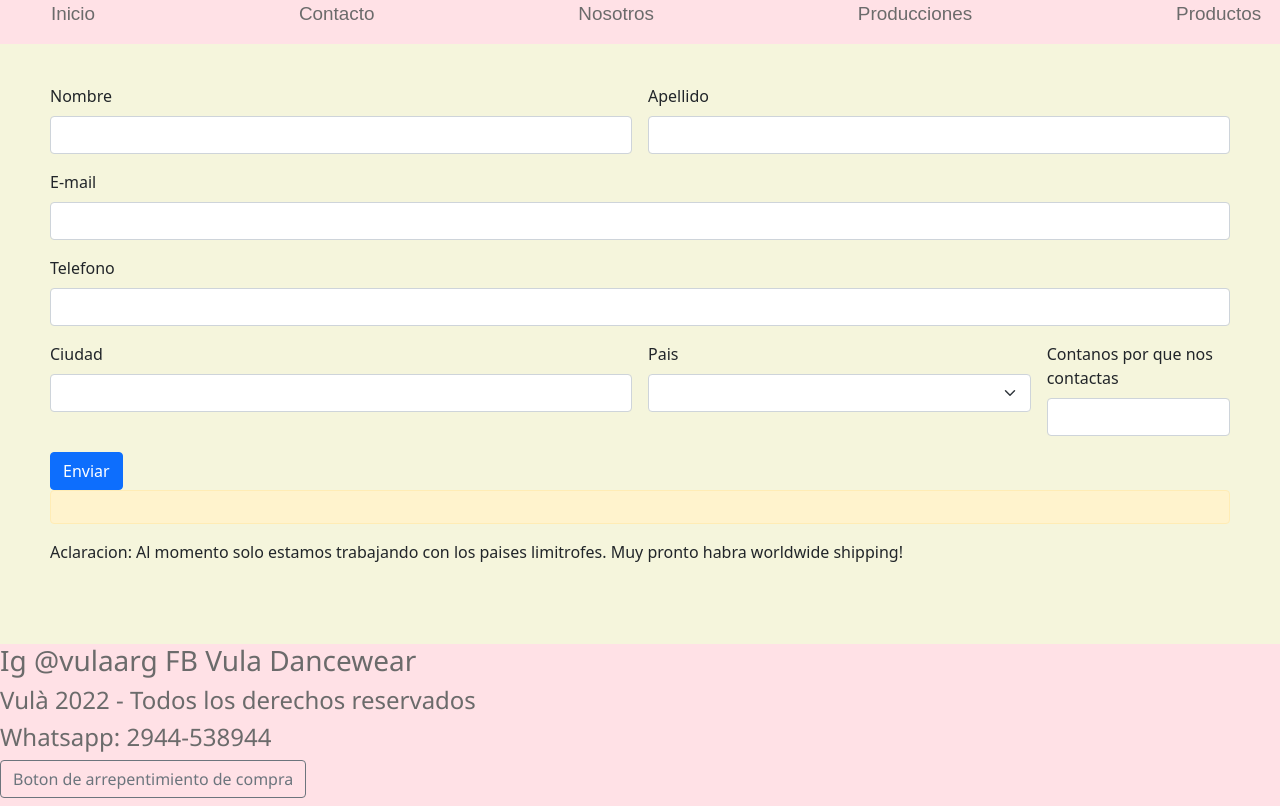
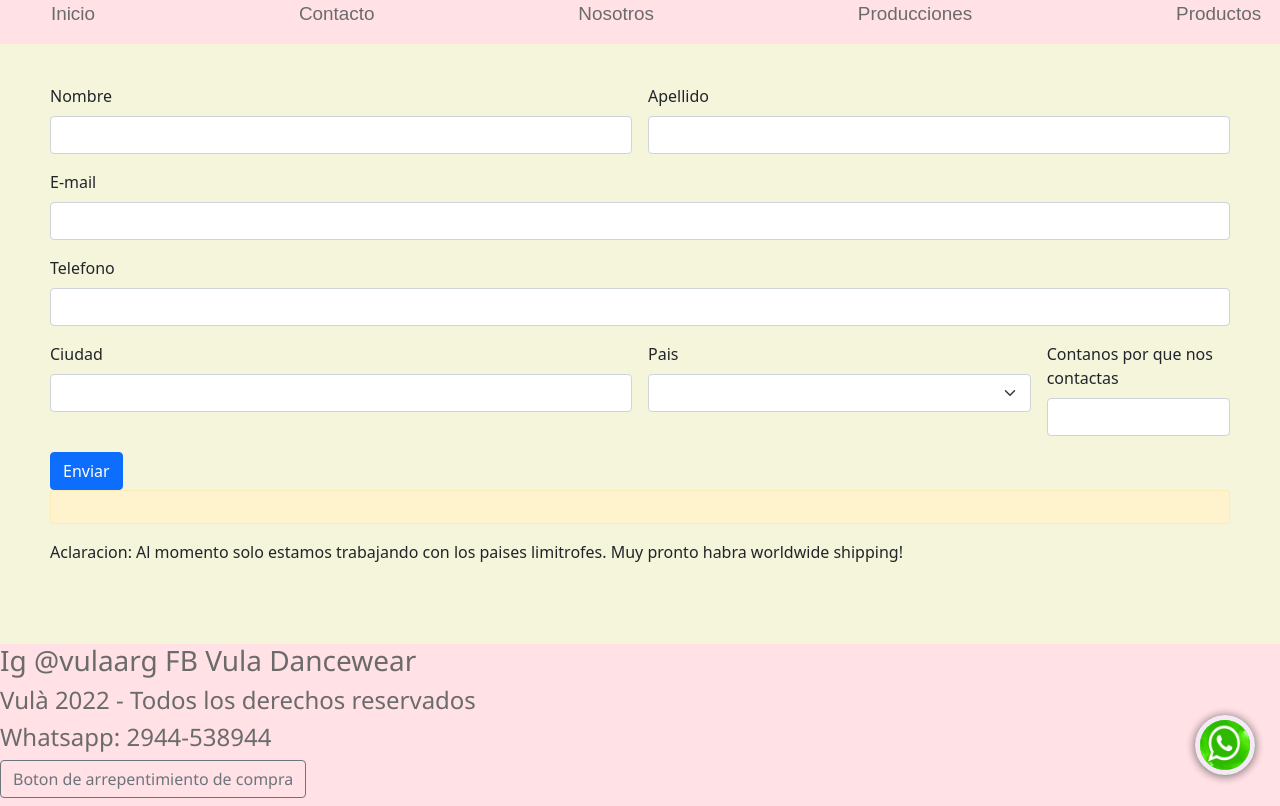
Before and after one commit to ErikaLonghi/proyectoVula, a plain HTML site: page secciones/contacto.html in a window 1280 px wide. Drawn offline with nearby package versions, Linux system fonts and the light colour scheme.

Commit message:
botonwpp

```diff
--- a/secciones/contacto.html
+++ b/secciones/contacto.html
@@ -5,7 +5,7 @@
     <meta http-equiv="X-UA-Compatible" content="IE=edge">
     <meta name="viewport" content="width=device-width, initial-scale=1.0">
     <link href="https://cdn.jsdelivr.net/npm/bootstrap@5.1.3/dist/css/bootstrap.min.css" rel="stylesheet" integrity="sha384-1BmE4kWBq78iYhFldvKuhfTAU6auU8tT94WrHftjDbrCEXSU1oBoqyl2QvZ6jIW3" crossorigin="anonymous">
-    <link rel="stylesheet" href="../estilos/style.css">
+    <link rel="stylesheet" href="../estilos/style2.css">
     <title>Document</title>
 </head>
     <body>
@@ -85,6 +85,15 @@
 
             </footer>
 
+            <section>
+              <div>
+                <a href="https://api.whatsapp.com/send?phone=+5492944538944" class="iconowpp" target="_blank">
+                  <img class="iconowpp" src="../img/wpp logo.jpg" alt="icono de whatsapp">
+              </a>
+              </div>
+            </section>
+
+
             <script src="https://cdn.jsdelivr.net/npm/bootstrap@5.1.3/dist/js/bootstrap.bundle.min.js" integrity="sha384-ka7Sk0Gln4gmtz2MlQnikT1wXgYsOg+OMhuP+IlRH9sENBO0LRn5q+8nbTov4+1p" crossorigin="anonymous"></script>
     </body>
 
--- a/estilos/style.css
+++ b/style2/style2.scss
@@ -276,3 +276,24 @@ justify-items: center;
     display: grid;
     justify-items: center;
 }
+
+.iconowpp{
+        position:fixed;
+        width:60px;
+        height:60px;
+        line-height: 63px;
+        bottom:25px;
+        right:25px;
+        background:#25d366;
+        color:#FFF;
+        border-radius:50px;
+        text-align:center;
+        font-size:35px;
+        box-shadow: 0px 1px 10px rgba(0,0,0,0.3);
+        z-index:100;
+        transition: all 300ms ease;
+    }
+    .iconowpp:hover{
+        background: #40e656;
+
+    }
```
Also changed, not shown: index.html (+9 -2 lines), secciones/nosotros.html (+9 -1 lines), secciones/producciones.html (+9 -1 lines), secciones/productos.html (+9 -1 lines), estilos/style2.css (added), img/wpp logo.jpg (added), 1 other file.
